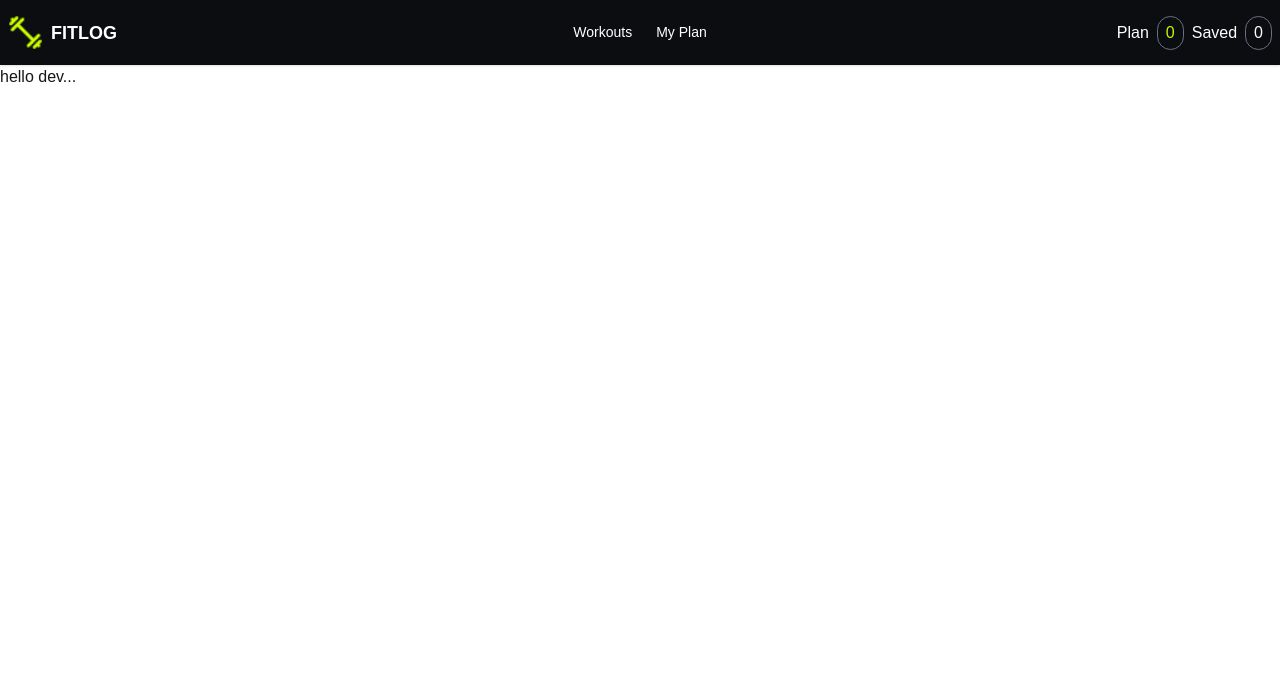
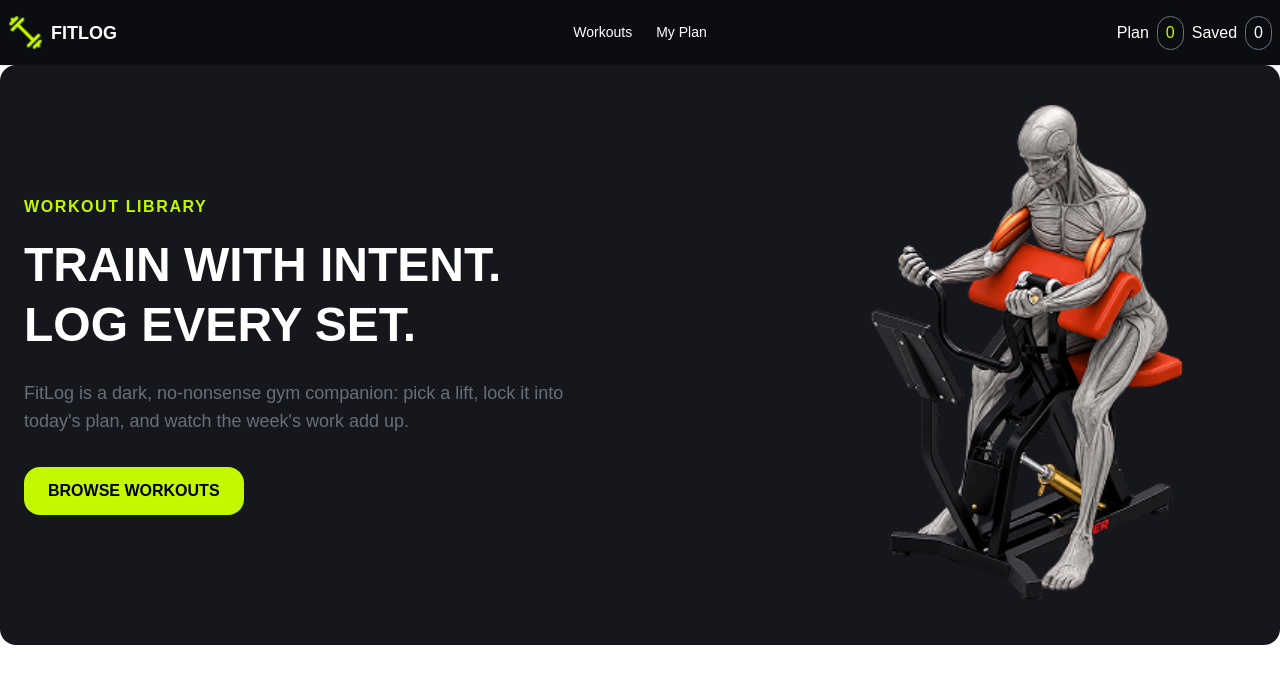
Before and after one commit to jenodinerifat59/Fit-Log, a Next.js app: page / in a window 1280 px wide. Shown: the top 684 px of the page. Built offline with nearby package versions, Linux system fonts and the light colour scheme.

Commit message:
baner/hero part done

```diff
--- a/src/app/page.tsx
+++ b/src/app/page.tsx
@@ -1,11 +1,51 @@
-import React from 'react';
+import React from "react";
+import Image from "next/image";
+import BanerImg from "../../public/assets/banner.png"
 
-const page = () => {
+const Page = () => {
   return (
-    <div>
-      hello dev...
-    </div>
+    <section >
+      <div className="container mx-auto px-6 py-10 bg-[#15171D] rounded-[16px]">
+
+        <div className="grid grid-cols-1 lg:grid-cols-2 items-center gap-12">
+
+          {/* Left Content */}
+          <div>
+            <p className="text-[#C2F800] font-semibold tracking-widest mb-4">
+              WORKOUT LIBRARY
+            </p>
+
+            <h1 className="text-white text-3xl md:text-4xl lg:text-5xl font-bold leading-tight">
+              TRAIN WITH INTENT.
+              <br />
+              LOG EVERY SET.
+            </h1>
+
+            <p className="text-[#696E78] text-base md:text-lg leading-7 mt-6 max-w-xl">
+              FitLog is a dark, no-nonsense gym companion: pick a lift,
+              lock it into today's plan, and watch the week's work add up.
+            </p>
+
+            <button className="bg-[#C2F800] text-black font-bold px-6 py-3 mt-8 rounded-2xl hover:bg-[#d4ff3b] transition">
+              BROWSE WORKOUTS
+            </button>
+          </div>
+          <div className="flex justify-center lg:justify-end">
+            <div className="relative w-full max-w-md h-[500px]">
+              <Image
+                src={BanerImg}
+                alt="Workout"
+                fill
+                className="object-cover rounded-xl"
+              />
+            </div>
+          </div>
+
+        </div>
+
+      </div>
+    </section>
   );
 };
 
-export default page;
+export default Page;
```
